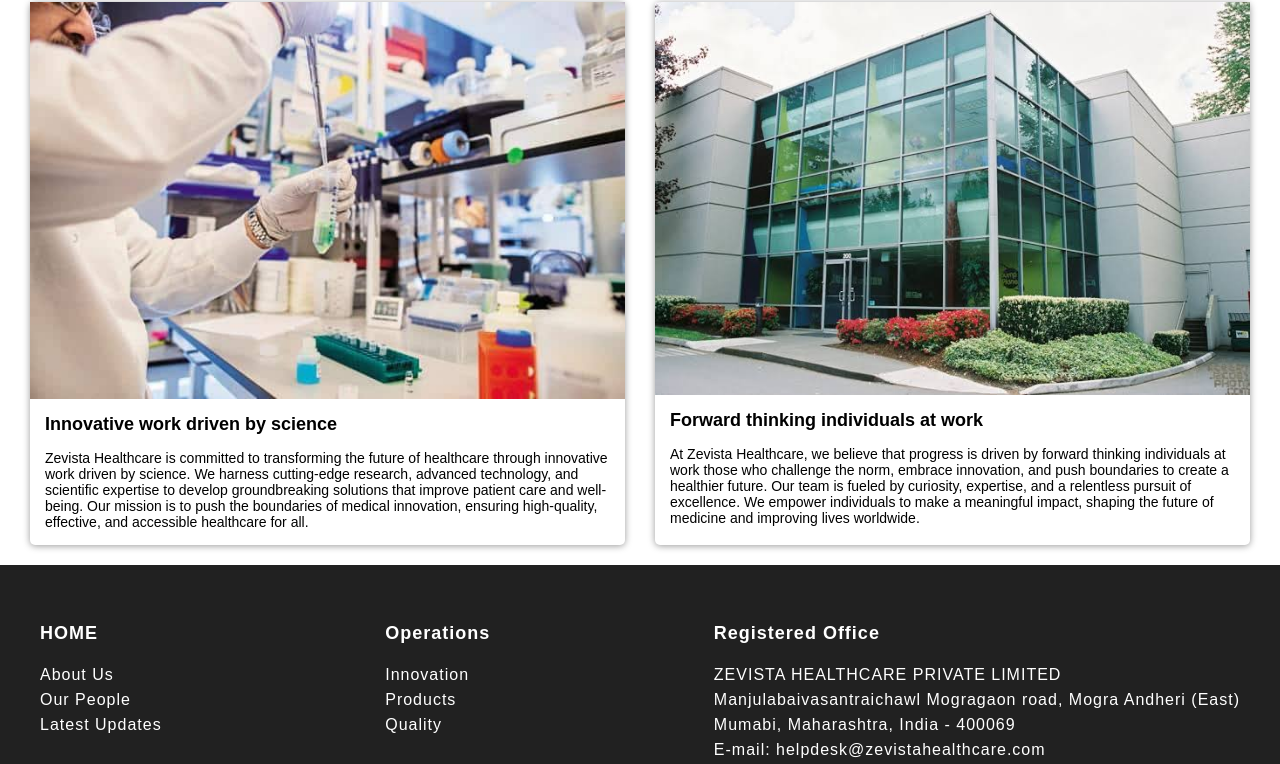
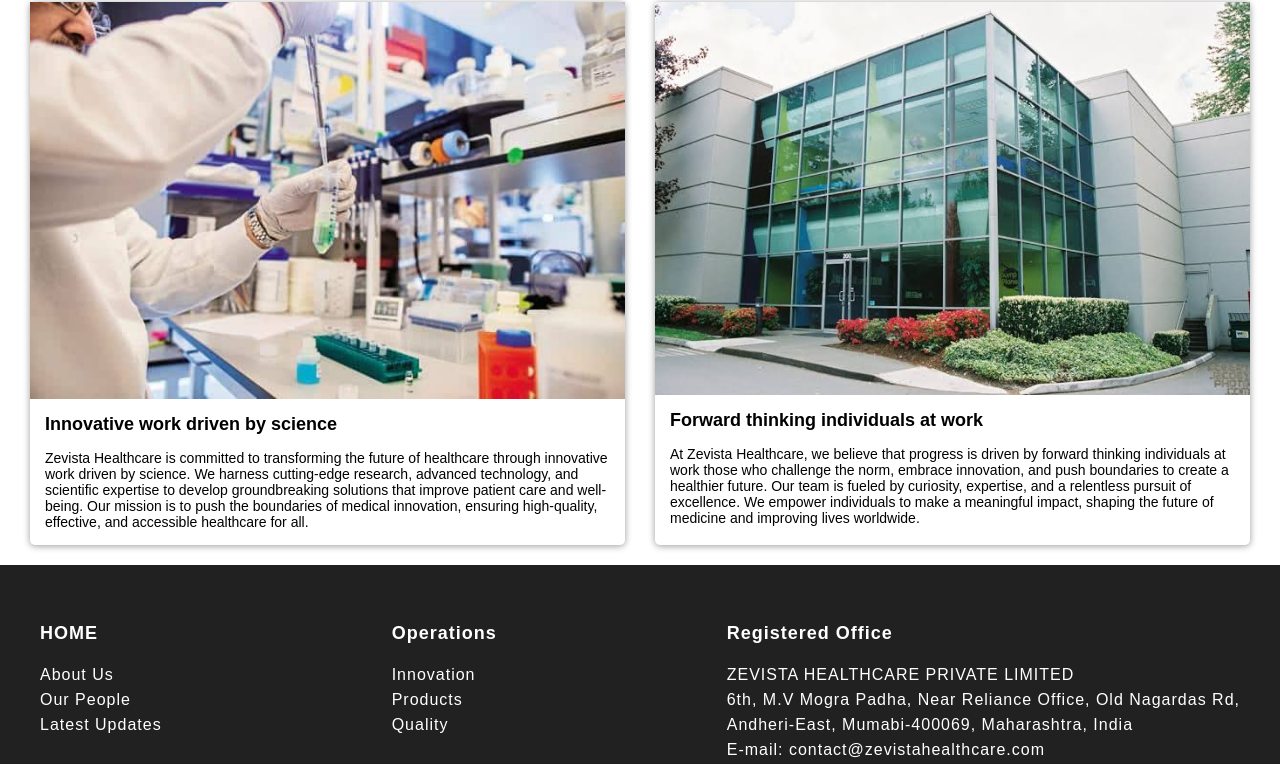
Before and after one commit to vsvishal/zevistahealthcare, a plain HTML site: page index.html in a window 1280 px wide. Shown: the part 734-1498 px from the top of the page. Drawn offline with Linux system fonts and the light colour scheme.

Commit message:
Address updated

```diff
--- a/index.html
+++ b/index.html
@@ -170,10 +170,10 @@
           <ul class="footer__ul address">
             <li>ZEVISTA HEALTHCARE PRIVATE LIMITED</li>
             <li>
-              Manjulabaivasantraichawl Mogragaon road, Mogra Andheri (East)
+              6th, M.V Mogra Padha, Near Reliance Office, Old Nagardas Rd,
             </li>
-            <li>Mumabi, Maharashtra, India - 400069</li>
-            <li>E-mail: helpdesk@zevistahealthcare.com</li>
+            <li>Andheri-East, Mumabi-400069, Maharashtra, India</li>
+            <li>E-mail: contact@zevistahealthcare.com</li>
           </ul>
         </div>
       </div>
```
